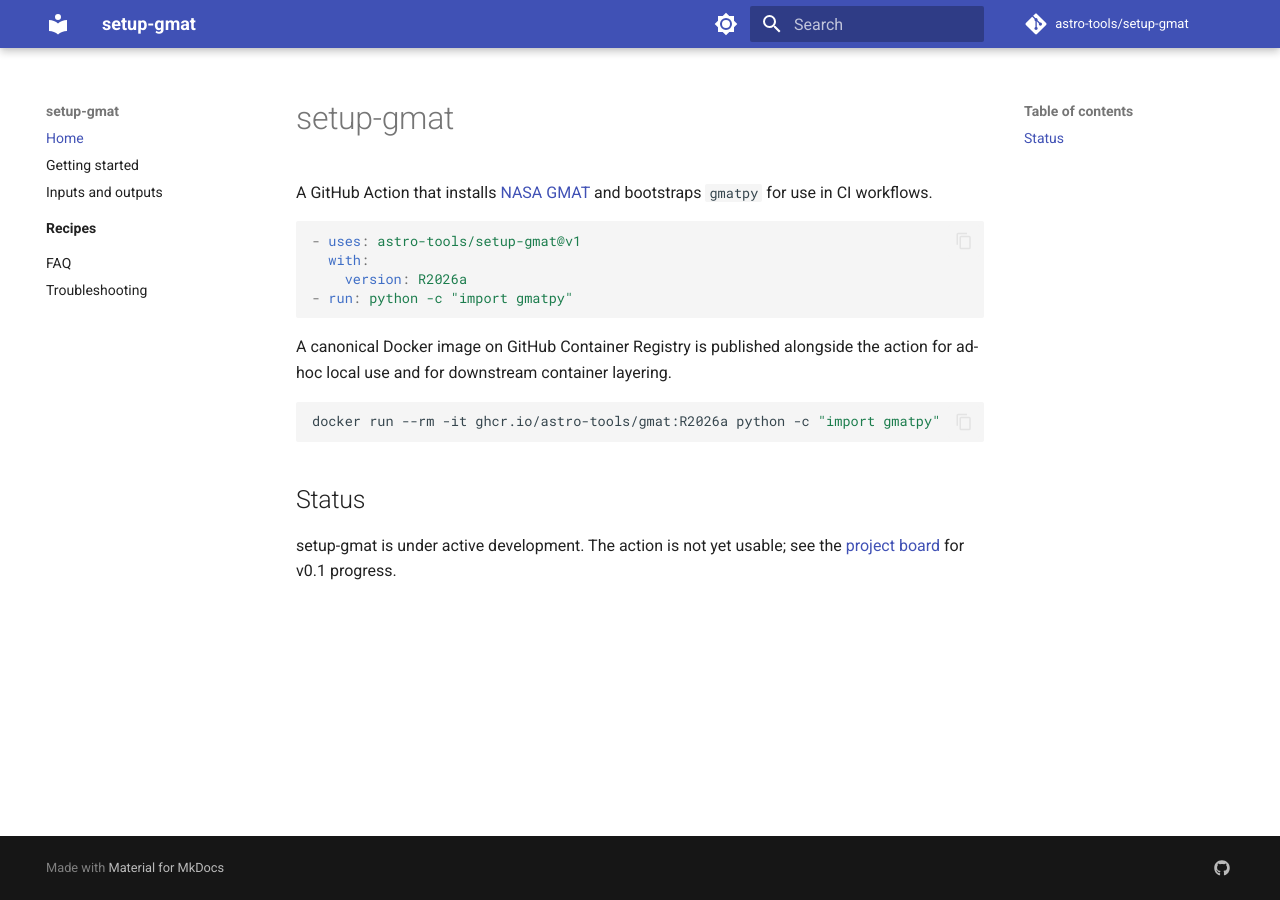
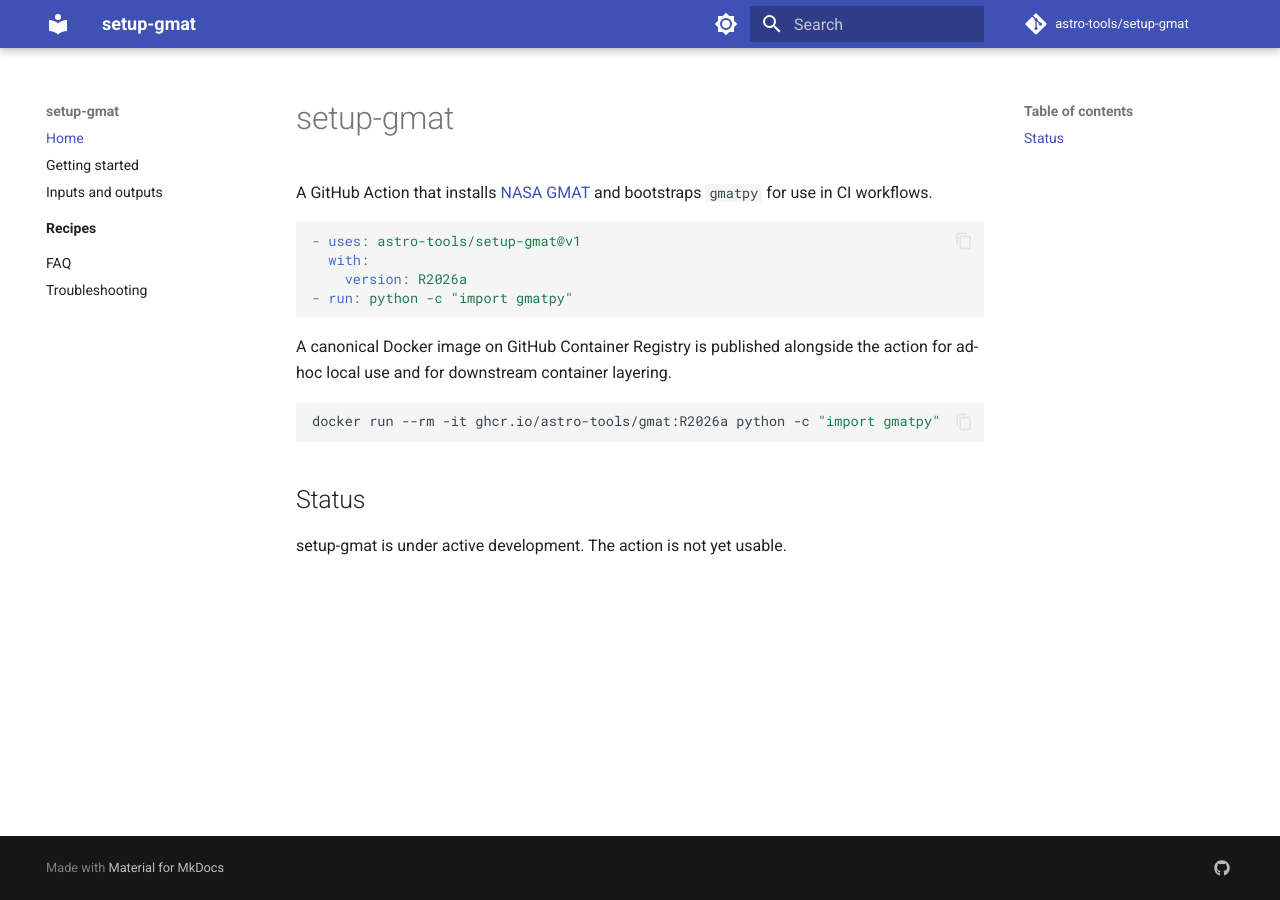
Before and after one commit to astro-tools/setup-gmat, an MkDocs documentation site: the page built from docs/index.md, in a window 1280 px wide. Built offline with MkDocs 1.6.1 and Material for MkDocs 9.7.7, drawn with Linux system fonts in a browser that asks for light colours; comment, search, counter and statistics services are not loaded.

Commit message:
docs: remove charter and project-board references from README and docs (#17)
- Drop the link to the org project board (/projects/5) from README.md and docs/index.md; the Status sections keep their "under active development" framing without pointing at internal trackers.
- Remove the dead charter link from README.md (docs/charter.md does not exist) and the parenthetical about a .docx source.
- Remove the charter mention from CONTRIBUTING.md's Scope discipline section so contributors aren't sent to a non-existent doc.

Closes #2

```diff
--- a/docs/index.md
+++ b/docs/index.md
@@ -17,4 +17,4 @@
 
 ## Status
 
-setup-gmat is under active development. The action is not yet usable; see the [project board](https://github.com/orgs/astro-tools/projects/5) for v0.1 progress.
+setup-gmat is under active development. The action is not yet usable.
```
Also changed, not shown: CONTRIBUTING.md (+1 -1 lines), README.md (+1 -3 lines).
